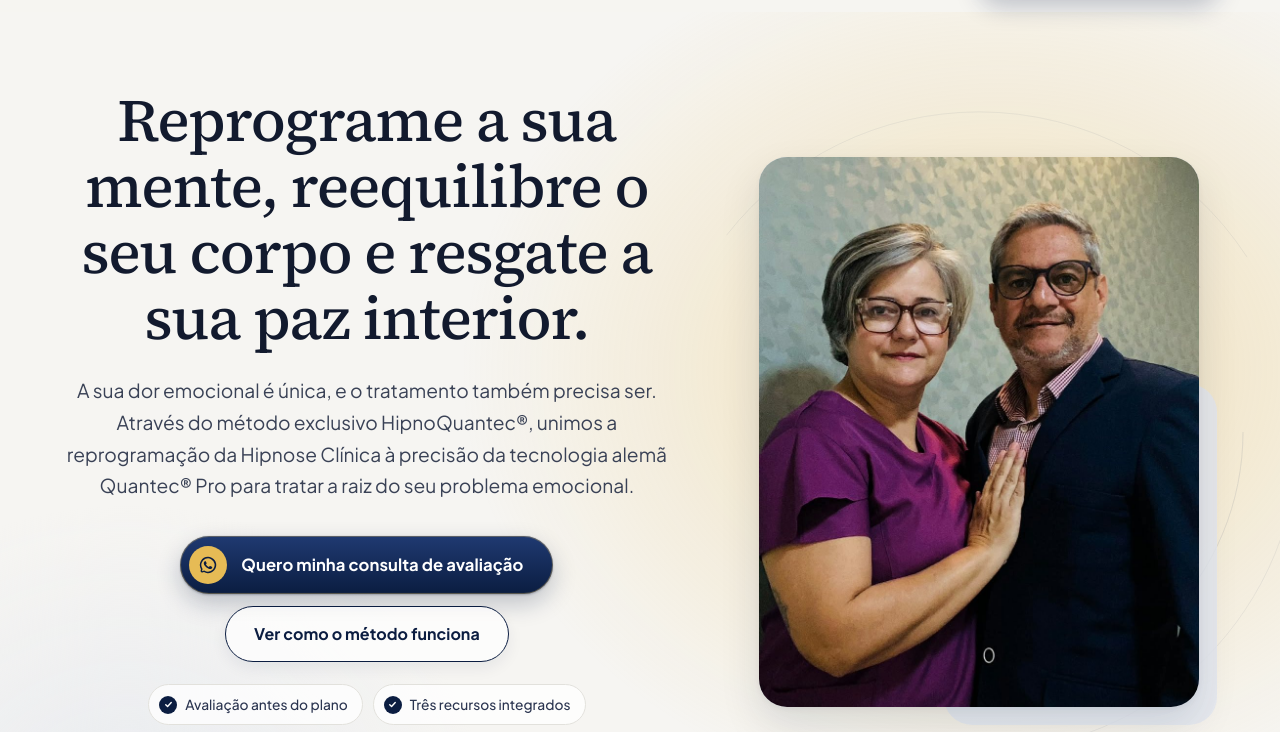
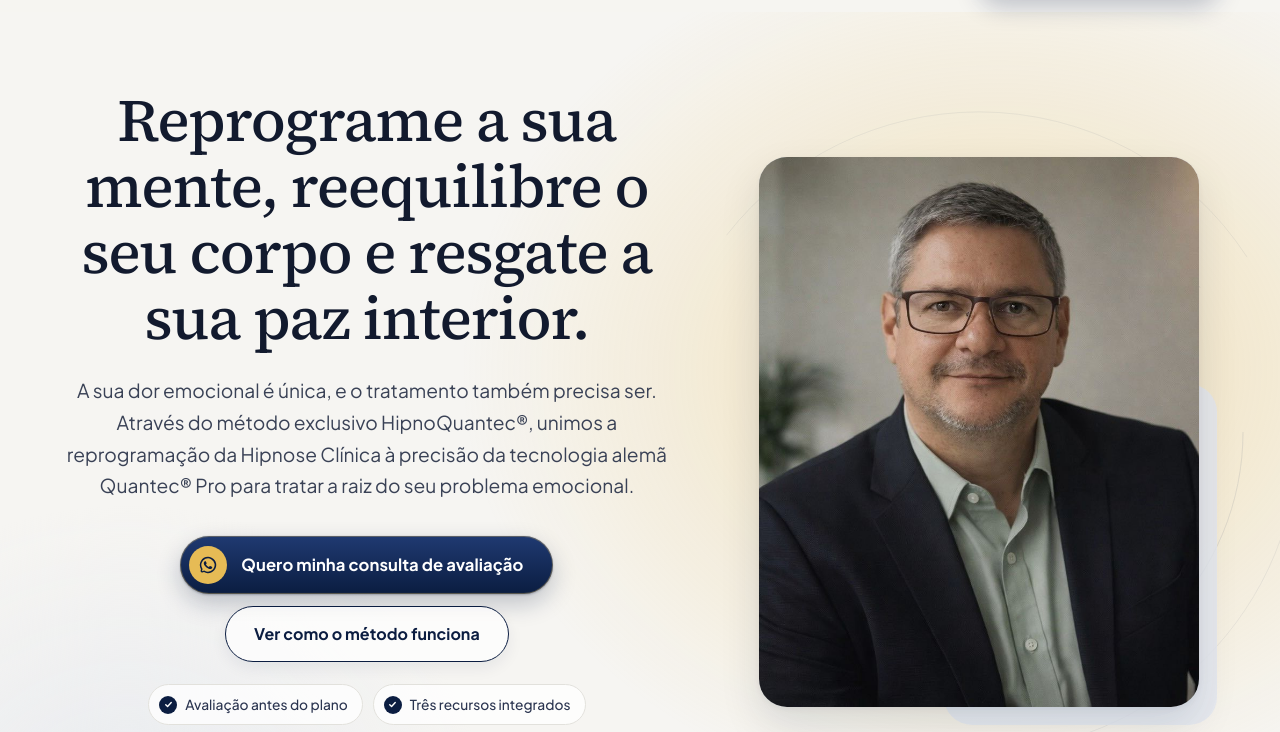
Before and after one commit to gidaads26-lgtm/David-Severo-hipnoquantec, a plain HTML site: page index.html in a window 1280 px wide. Shown: the part 65-797 px from the top of the page. Drawn offline with Linux system fonts and the light colour scheme.

Commit message:
Volta o retrato do David no hero, como estava antes
Co-Authored-By: Claude Opus 5.5 <noreply@anthropic.com>
Claude-Session: https://claude.ai/code/session_019DKL7eVcYTywB2LCB7Cefm

```diff
--- a/index.html
+++ b/index.html
@@ -599,7 +599,7 @@ h2 + .lead,h1 + .lead{margin-top:24px}
     </div>
     <figure class="hero-photo" data-load style="--i:1">
       <svg class="rings" viewBox="0 0 200 200" aria-hidden="true"><circle cx="100" cy="100" r="62" pathLength="1000"/><circle cx="100" cy="100" r="80" pathLength="1000"/><circle cx="100" cy="100" r="97" pathLength="1000"/></svg>
-      <img src="img/david-e-parceira-hero.jpg" alt="David Severo e a profissional que atende com ele no HipnoQuantec®, lado a lado no consultório" width="900" height="1125" fetchpriority="high">
+      <img src="img/david-severo-retrato.jpg" alt="David Severo, profissional do HipnoQuantec®, sorrindo em retrato no consultório" width="819" height="1024" fetchpriority="high">
     </figure>
   </div>
 </section>
```
Also changed, not shown: img/david-e-parceira-hero.jpg (deleted).
